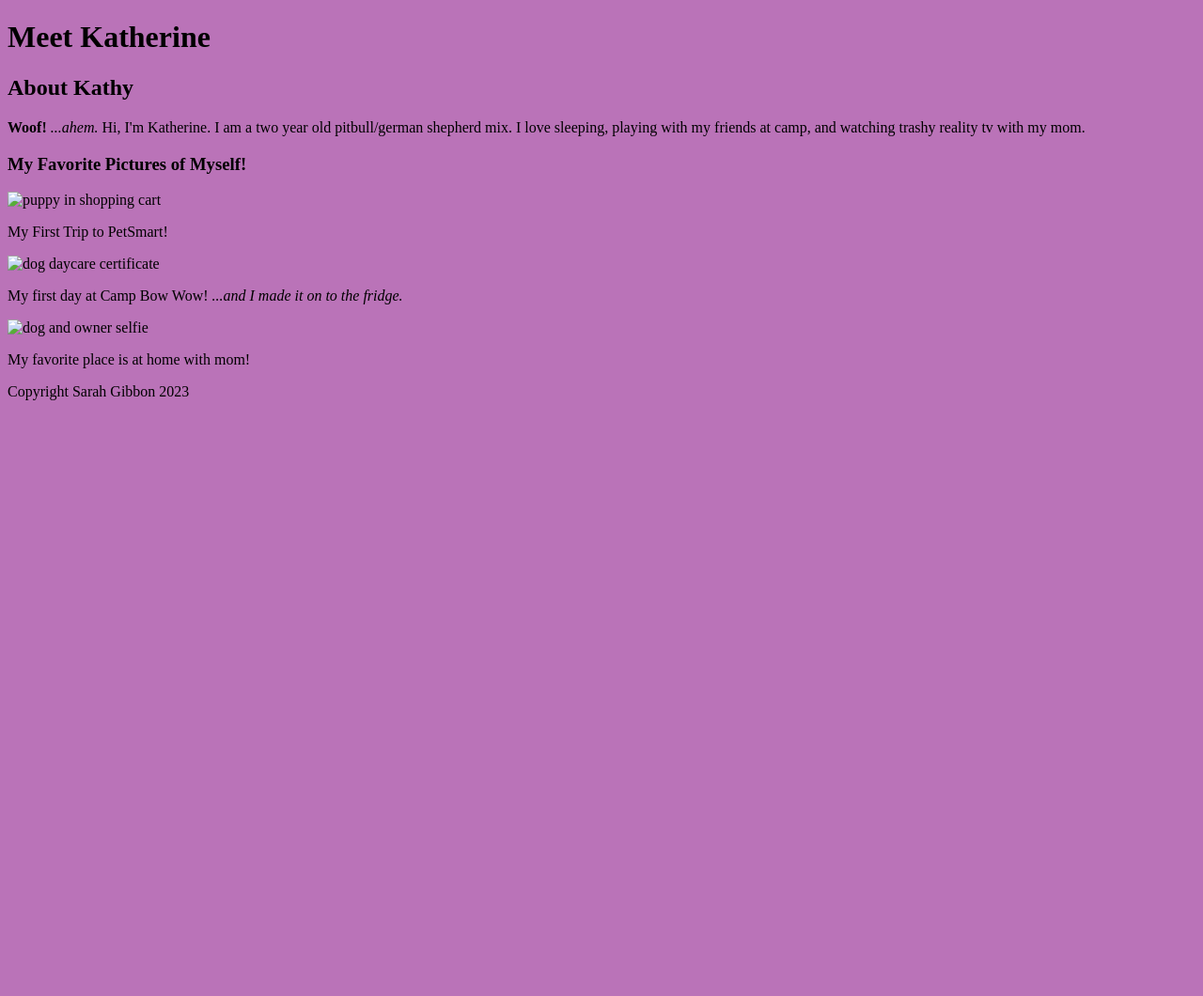
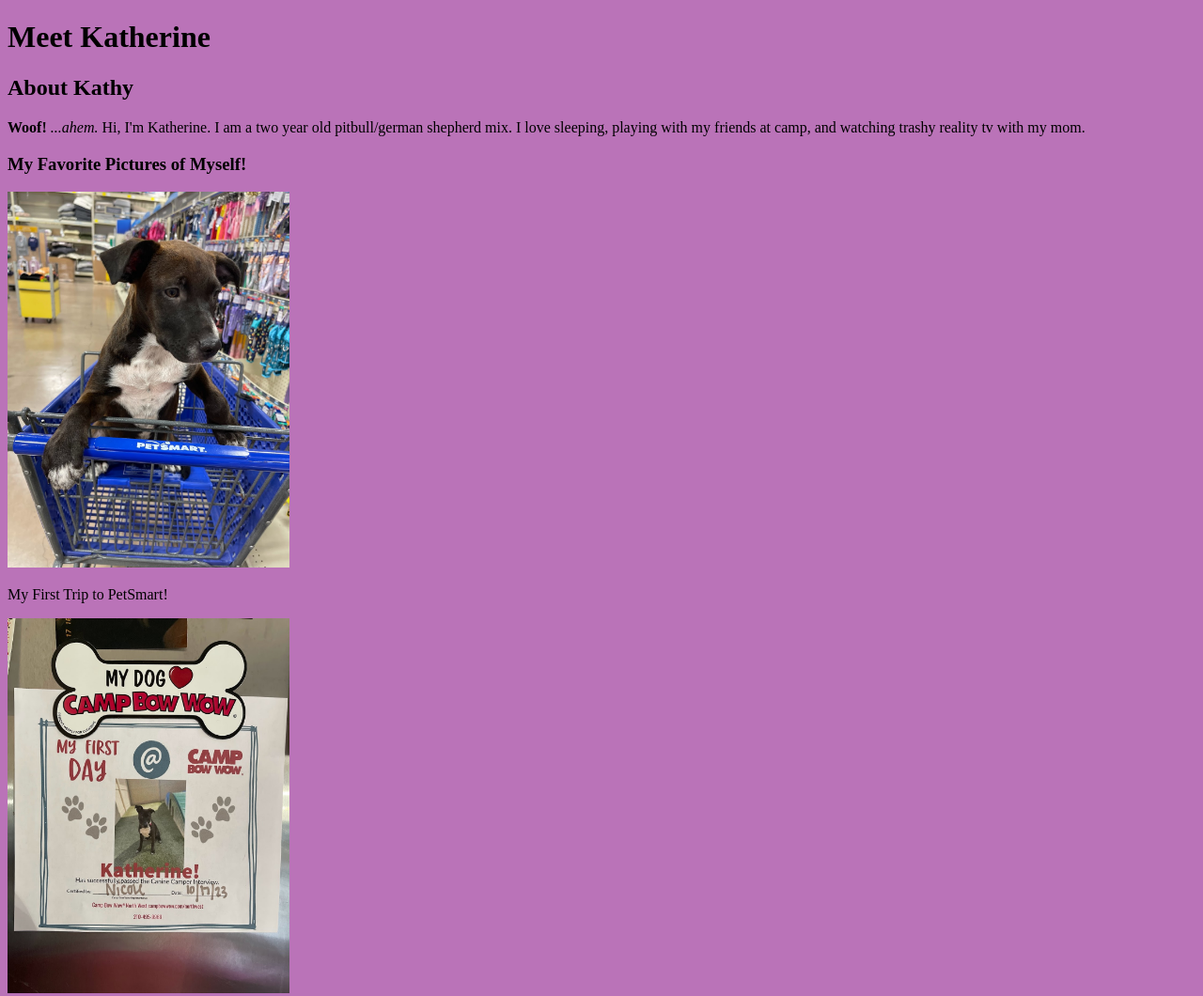
Before and after one commit to sarahmgibbon/IMED-PROJECT1, a plain HTML site: page index.html in a window 1280 px wide. Shown: the top 1060 px of the page at 94% size. Before the commit the page ends 800 px from the top, so only its background shows below. Drawn offline with Linux system fonts and the light colour scheme.

Commit message:
Add files via upload

```diff
--- a/index.html
+++ b/index.html
@@ -11,13 +11,13 @@
 
   <h3>My Favorite Pictures of Myself!</h3>
  <main>
-  <img src="../../GitHub/IMED-PROJECT1/images/puppykathy.jpg" alt="puppy in shopping cart" title="Katherine's first trip to PetSmart" style="width: 300px;">
+  <img src="images/puppykathy.jpg" alt="puppy in shopping cart" title="Katherine's first trip to PetSmart" style="width: 300px;">
   <p>My First Trip to PetSmart!</p>
 
-  <img src="../../GitHub/IMED-PROJECT1/images/campday.jpg" alt="dog daycare certificate" title="Dog daycare certificate hung on fridge" style="width: 300px;">
+  <img src="images/campday.jpg" alt="dog daycare certificate" title="Dog daycare certificate hung on fridge" style="width: 300px;">
   <p>My first day at Camp Bow Wow! <em>...and I made it on to the fridge.</em></p>
 
-  <img src="../../GitHub/IMED-PROJECT1/images/kathyathome.jpg" alt="dog and owner selfie" title="Kathy and Sarah selfie" style="width: 300px;">
+  <img src="images/kathyathome.jpg" alt="dog and owner selfie" title="Kathy and Sarah selfie" style="width: 300px;">
   <p>My favorite place is at home with mom!</p>
 </main>
 <footer><p>Copyright Sarah Gibbon 2023</p></footer>
```
